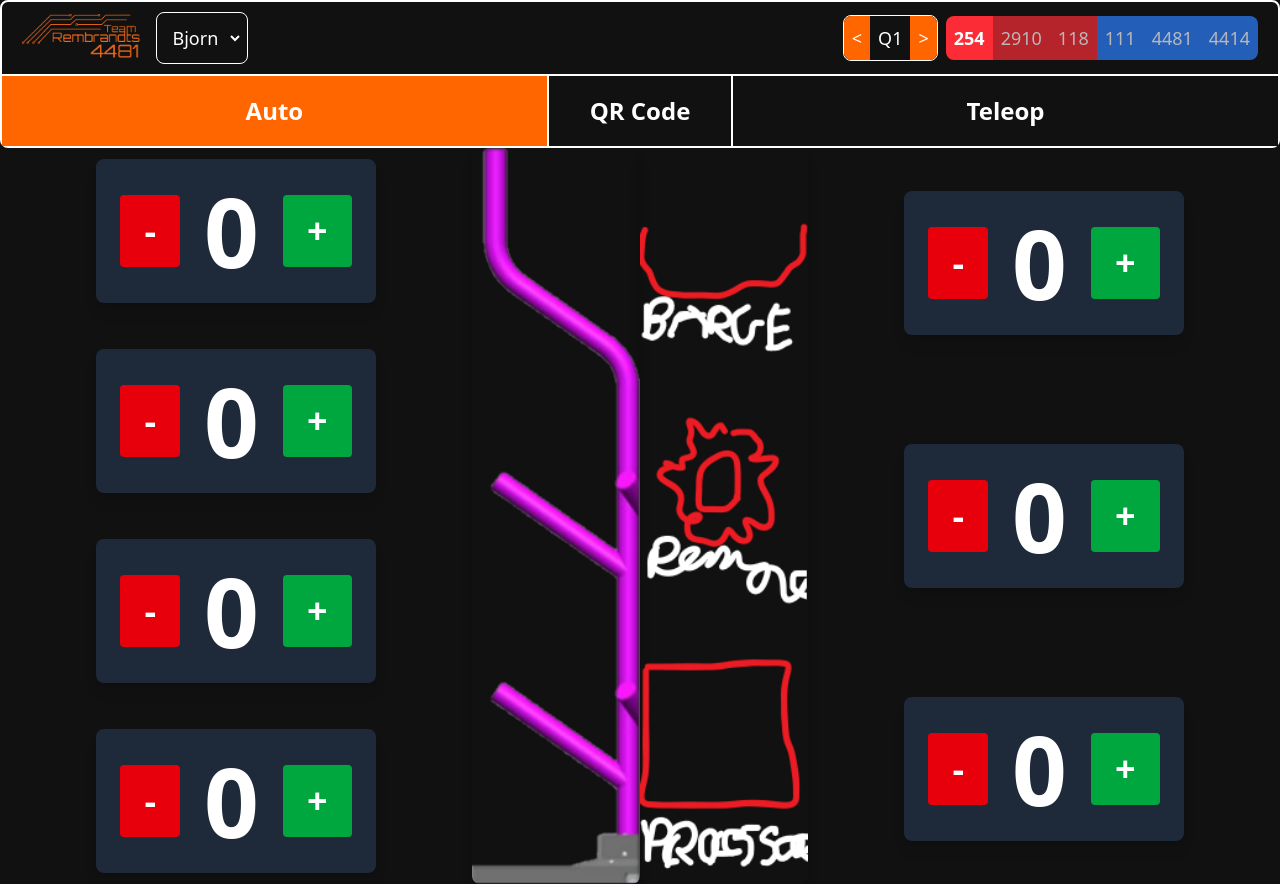
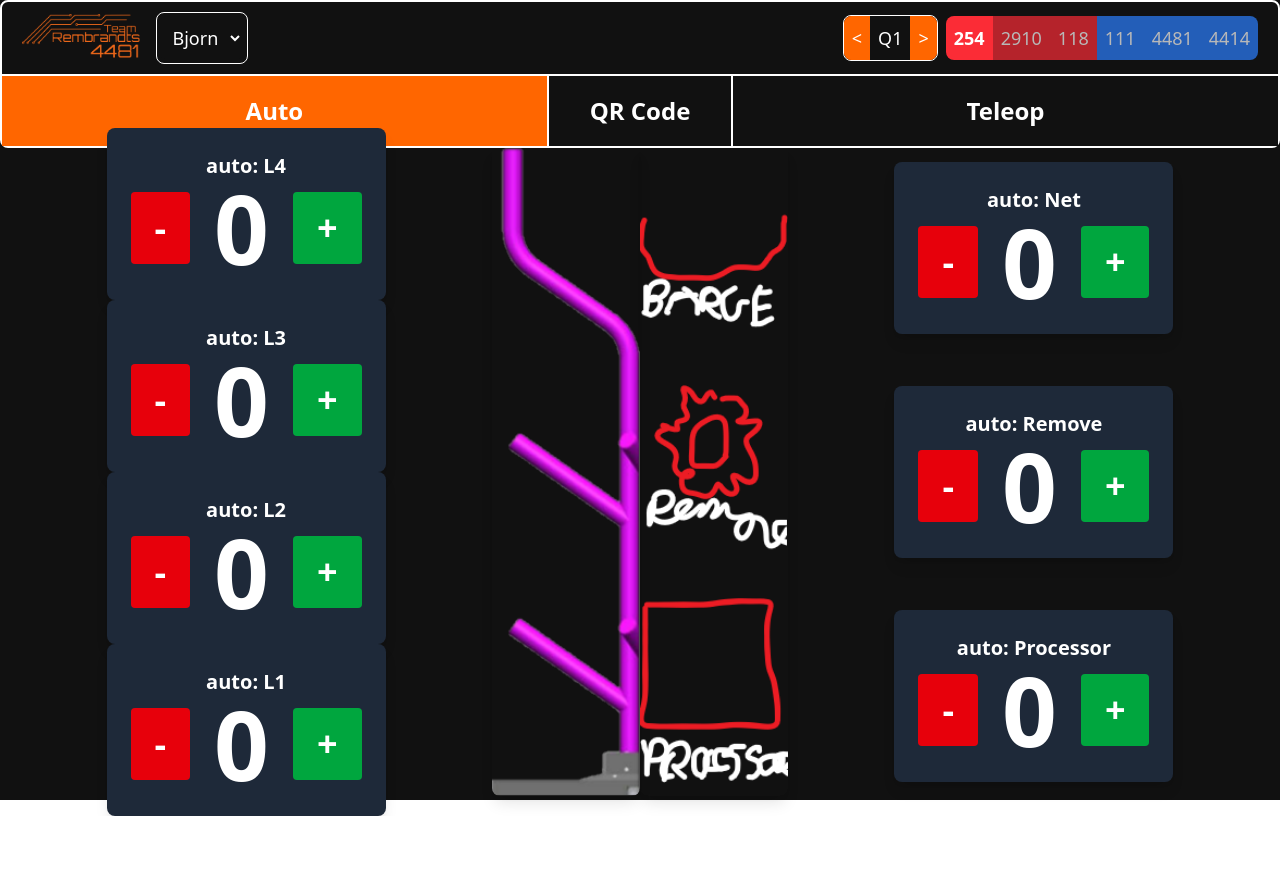
Before and after one commit to Bjorn4481/4481-scouting-app-2025, a React (Vite) app in the folder vite-project/: page / in a window 1280 px wide. Both pictures are taken after a click on the button "Start Match". After the commit the page ends 816 px from the top, so only its background shows below. Built offline with nearby package versions, Linux system fonts and the light colour scheme.

Commit message:
feat: enhance scouting app with current match tracking and data management

```diff
--- a/vite-project/src/App.jsx
+++ b/vite-project/src/App.jsx
@@ -6,31 +6,6 @@ import ScoutingInputDiv from "./components/ScoutingInputDiv";
 const App = () => {
   const [timer, setTimer] = useState(null);
   const [state, setState] = useState("Start Match");
-
-  const initialScoutingData = {
-    scoutName: "",
-    teamNumber: "",
-    matchString: "",
-    auto: {
-      L4: 0,
-      L3: 0,
-      L2: 0,
-      L1: 0,
-      Net: 0,
-      Remove: 0,
-      Processor: 0,
-    },
-    teleop: {
-      L4: 0,
-      L3: 0,
-      L2: 0,
-      L1: 0,
-      Net: 0,
-      Remove: 0,
-      Processor: 0,
-    },
-    comments: "",
-  };
 
   const initialConfigData = {
     selectedRobot: "red1",
@@ -66,36 +41,55 @@ const App = () => {
     ],
   };
 
-  const [scoutingData, setScoutingData] = useState(() => {
-    const savedData = localStorage.getItem("scoutingData");
-    return savedData ? JSON.parse(savedData) : initialScoutingData;
-  });
+  const initialScoutingData = {
+    "matches": {
+    }
+  };
 
   const [configData, setConfigData] = useState(() => {
     const savedData = localStorage.getItem("configData");
     return savedData ? JSON.parse(savedData) : initialConfigData;
   });
 
-  // Save scoutingData to localStorage whenever it changes
-  useEffect(() => {
-    localStorage.setItem("scoutingData", JSON.stringify(scoutingData));
-  }, [scoutingData]);
+  const [currentMatchString, setCurrentMatchString] = useState(() => {
+    const savedData = localStorage.getItem("currentMatchString");
+    return savedData ? savedData : initialConfigData.matches[0].matchString;
+  });
+
+  const [scoutingData, setScoutingData] = useState(() => {
+    const savedData = localStorage.getItem("scoutingData");
+    return savedData ? JSON.parse(savedData) : initialScoutingData;
+  });
 
   // Save configData to localStorage whenever it changes
   useEffect(() => {
     localStorage.setItem("configData", JSON.stringify(configData));
   }, [configData]);
 
+  // Save currentMatchString to localStorage whenever it changes
+  useEffect(() => {
+    localStorage.setItem("currentMatchString", currentMatchString);
+  }, [currentMatchString]);
+
+  // Save scoutingData to localStorage whenever it changes
+  useEffect(() => {
+    localStorage.setItem("scoutingData", JSON.stringify(scoutingData));
+  }, [scoutingData]);
+
   return (
     <div className="bg-[#111111] min-h-screen flex flex-col">
       <div className="border-2 border-white rounded-lg">
         <TopBar
+          currentMatchString={currentMatchString}
+          setCurrentMatchString={setCurrentMatchString}
           scoutingData={scoutingData}
           setScoutingData={setScoutingData}
           configData={configData}
           setConfigData={setConfigData}
         />
         <SubBar
+          currentMatchString={currentMatchString}
+          setCurrentMatchString={setCurrentMatchString}
           scoutingData={scoutingData}
           setScoutingData={setScoutingData}
           configData={configData}
@@ -108,6 +102,8 @@ const App = () => {
       </div>
       <div className="flex-grow">
         <ScoutingInputDiv
+          currentMatchString={currentMatchString}
+          setCurrentMatchString={setCurrentMatchString}
           scoutingData={scoutingData}
           setScoutingData={setScoutingData}
           state={state}
--- a/vite-project/src/components/Barge.jsx
+++ b/vite-project/src/components/Barge.jsx
@@ -2,9 +2,9 @@ import React from "react";
 import Counter from "./Counter";
 import BargeImage from "../assets/BARGE.png";
 
-const Barge = ({ type, scoutingData, setScoutingData }) => {
+const Barge = ({ type, currentMatchString, scoutingData, setScoutingData }) => {
   return (
-    <div className={`reef flex h-[calc(100vh-4rem)] justify-between`}>
+    <div className={`reef flex h-[calc(100vh-9.5rem)] justify-between`}>
       <div className="reef-image flex justify-end items-center h-full">
         <img
           src={BargeImage}
@@ -15,16 +15,19 @@ const Barge = ({ type, scoutingData, setScoutingData }) => {
       <div className="counters flex flex-col gap-6 justify-center h-full flex-grow">
         <Counter
           path={`${type}.Net`}
+          currentMatchString={currentMatchString}
           scoutingData={scoutingData}
           setScoutingData={setScoutingData}
         />
         <Counter
           path={`${type}.Remove`}
+          currentMatchString={currentMatchString}
           scoutingData={scoutingData}
           setScoutingData={setScoutingData}
         />
         <Counter
           path={`${type}.Processor`}
+          currentMatchString={currentMatchString}
           scoutingData={scoutingData}
           setScoutingData={setScoutingData}
         />
--- a/vite-project/src/components/Counter.jsx
+++ b/vite-project/src/components/Counter.jsx
@@ -1,29 +1,31 @@
 import React, { useState, useEffect } from "react";
 
-// Utility function to update nested fields
-const updateNestedField = (obj, path, value) => {
-  const keys = path.split(".");
-  const lastKey = keys.pop();
-  const lastObj = keys.reduce((obj, key) => obj[key], obj);
-  lastObj[lastKey] = value;
-};
-
-const Counter = ({ path, scoutingData, setScoutingData }) => {
+const Counter = ({ path, currentMatchString, scoutingData, setScoutingData }) => {
   const [count, setCount] = useState(0);
+  const phase = path.split(".")[0];
+  const action = path.split(".")[1];
 
   useEffect(() => {
-    const keys = path.split(".");
-    const value = keys.reduce((obj, key) => obj[key], scoutingData);
-    setCount(value);
-  }, [path, scoutingData]);
+    const currentMatch = scoutingData.matches[currentMatchString];
+    const currentCount = currentMatch?.[phase]?.[action] || 0;
+    setCount(currentCount);
+  }, [currentMatchString, scoutingData, path]);
 
   const updateScoutingData = (newCount) => {
-    setScoutingData((prevData) => {
-      const newData = { ...prevData };
-      updateNestedField(newData, path, newCount);
-      return newData;
-    });
-  };
+    setScoutingData((prev) => ({
+      ...prev,
+      matches: {
+        ...prev.matches,
+        [currentMatchString]: {
+          ...prev.matches[currentMatchString],
+          [phase]: {
+            ...prev.matches[currentMatchString][phase],
+            [action]: newCount,
+          },
+        },
+      },
+    }));
+  }
 
   const handleIncrement = () => {
     const newCount = Math.min(count + 1, 12);
@@ -39,7 +41,9 @@ const Counter = ({ path, scoutingData, setScoutingData }) => {
 
   return (
     <div className="flex justify-center items-center h-screen">
-      <div className="flex items-center space-x-6 bg-gray-800 p-6 rounded-lg shadow-lg">
+      <div className="flex flex-col items-center bg-gray-800 p-6 rounded-lg shadow-lg">
+        <span className="text-white text-xl font-semibold">{phase}: {action}</span>
+        <div className="flex items-center space-x-6">
           <button
             className="bg-red-600 hover:bg-red-700 text-white font-bold text-4xl px-6 py-4 rounded transition duration-300"
             onClick={handleDecrement}
@@ -55,6 +59,7 @@ const Counter = ({ path, scoutingData, setScoutingData }) => {
           </button>
         </div>
       </div>
+    </div>
   );
 };
 
--- a/vite-project/src/components/Reef.jsx
+++ b/vite-project/src/components/Reef.jsx
@@ -2,14 +2,14 @@ import React from "react";
 import Counter from "./Counter";
 import ReefImage from "../assets/REEF.png";
 
-const Reef = ({ type, scoutingData, setScoutingData }) => {
+const Reef = ({ type, currentMatchString, scoutingData, setScoutingData }) => {
   return (
-    <div className={`reef flex h-[calc(100vh-4rem)] justify-between`}>
-      <div className="counters flex flex-col gap-6 justify-center h-full flex-grow">
-        <Counter path={`${type}.L4`} scoutingData={scoutingData} setScoutingData={setScoutingData} />
-        <Counter path={`${type}.L3`} scoutingData={scoutingData} setScoutingData={setScoutingData} />
-        <Counter path={`${type}.L2`} scoutingData={scoutingData} setScoutingData={setScoutingData} />
-        <Counter path={`${type}.L1`} scoutingData={scoutingData} setScoutingData={setScoutingData} />
+    <div className={`reef flex h-[calc(100vh-9.5rem)] justify-between`}>
+      <div className="counters flex flex-col justify-center h-full flex-grow">
+        <Counter path={`${type}.L4`} currentMatchString={currentMatchString} scoutingData={scoutingData} setScoutingData={setScoutingData} />
+        <Counter path={`${type}.L3`} currentMatchString={currentMatchString} scoutingData={scoutingData} setScoutingData={setScoutingData} />
+        <Counter path={`${type}.L2`} currentMatchString={currentMatchString} scoutingData={scoutingData} setScoutingData={setScoutingData} />
+        <Counter path={`${type}.L1`} currentMatchString={currentMatchString} scoutingData={scoutingData} setScoutingData={setScoutingData} />
       </div>
       <div className="reef-image flex justify-end items-center h-full">
         <img
--- a/vite-project/src/components/ScoutingInputDiv.jsx
+++ b/vite-project/src/components/ScoutingInputDiv.jsx
@@ -2,13 +2,20 @@ import React from "react";
 import Barge from "./Barge";
 import Reef from "./Reef";
 
-const ScoutingInputDiv = ({ scoutingData, setScoutingData, state, configData }) => {
+const ScoutingInputDiv = ({
+  currentMatchString,
+  setCurrentMatchString,
+  scoutingData,
+  setScoutingData,
+  state, configData
+}) => {
   if (state === "auto" || state === "teleop") {
     return (
       <div className="scouting-input-div flex">
         <div className="flex-1">
           <Reef
             type={state}
+            currentMatchString={currentMatchString}
             scoutingData={scoutingData}
             setScoutingData={setScoutingData}
           />
@@ -16,19 +23,42 @@ const ScoutingInputDiv = ({ scoutingData, setScoutingData, state, configData })
         <div className="flex-1">
           <Barge
             type={state}
+            currentMatchString={currentMatchString}
             scoutingData={scoutingData}
             setScoutingData={setScoutingData}
           />
         </div>
       </div>
     );
-  } else if (state === "Start Match") {
+  }
+
+  if (state === "Start Match") {
+    const currentMatch = scoutingData.matches[currentMatchString];
+    const scoutName = currentMatch?.scoutName || "";
+    const teamNumber = currentMatch?.teamNumber || "";
     return (
-      <div className="scouting-input-div text-5xl flex flex-col items-center justify-center" style={{ marginTop: '15%' }}>
-      <span className="mb-4">{`Hey ${scoutingData.scoutName}!`}</span>
-      <span className="mb-10">Click <span className="text-green-500">Start Match</span> to Start Scouting</span>
-      <span>Match: {scoutingData.matchString}</span>
-      <span>Team: <span className={`${configData.selectedRobot.includes("red") ? "text-red-500" : "text-blue-500"}`}>{scoutingData.teamNumber}</span></span>
+      <div
+        className="scouting-input-div text-5xl flex flex-col items-center justify-center"
+        style={{ marginTop: "15%" }}
+      >
+        <span className="mb-4">{`Hey ${scoutName}!`}</span>
+        <span className="mb-10">
+          Click <span className="text-green-500">Start Match</span> to Start
+          Scouting
+        </span>
+        <span>Match: {currentMatchString}</span>
+        <span>
+          Team:{" "}
+          <span
+            className={`${
+              configData.selectedRobot.includes("red")
+                ? "text-red-500"
+                : "text-blue-500"
+            }`}
+          >
+            {teamNumber}
+          </span>
+        </span>
       </div>
     );
   }
--- a/vite-project/src/components/TopBar.jsx
+++ b/vite-project/src/components/TopBar.jsx
@@ -3,6 +3,8 @@ import QRCodeScanner from "./QRCodeScanner";
 import Logo from "../assets/TR-Logo.png";
 
 const TopBar = ({
+  currentMatchString,
+  setCurrentMatchString,
   scoutingData,
   setScoutingData,
   configData,
@@ -10,49 +12,91 @@ const TopBar = ({
 }) => {
   const [isScannerDialogOpen, setIsScannerDialogOpen] = useState(false);
 
+  // Update scoutName of current match in scoutingData whenever the user changes
   const onUserChange = (e) => {
-    setScoutingData({
-      ...scoutingData,
-      scoutName: e.target.value,
-    });
+    // Update scoutName of current match in scoutingData
+    setScoutingData((prev) => ({
+      ...prev,
+      matches: {
+        ...prev.matches,
+        [currentMatchString]: {
+          ...prev.matches[currentMatchString],
+          scoutName: e.target.value,
+        },
+      },
+    }));
   };
 
+  // Handle previous match button click
   const handlePrevMatch = () => {
+    // get previous match from configData and setCurrentMatchString
     const currentMatchIndex = configData.matches.findIndex(
-      (match) => match.matchString === scoutingData.matchString
+      (match) => match.matchString === currentMatchString
     );
     const newIndex = (currentMatchIndex - 1 + configData.matches.length) % configData.matches.length;
-    setScoutingData({
-      ...scoutingData,
-      matchString: configData.matches[newIndex].matchString,
-      teamNumber: configData.matches[newIndex][configData.selectedRobot],
-    });
+    setCurrentMatchString(configData.matches[newIndex].matchString);
   };
 
+  // Handle next match button click
   const handleNextMatch = () => {
+    // get next match from configData and setCurrentMatchString
     const currentMatchIndex = configData.matches.findIndex(
-      (match) => match.matchString === scoutingData.matchString
+      (match) => match.matchString === currentMatchString
     );
-    const newIndex = (currentMatchIndex + 1) % configData.matches.length;
-    setScoutingData({
-      ...scoutingData,
-      matchString: configData.matches[newIndex].matchString,
-      teamNumber: configData.matches[newIndex][configData.selectedRobot],
-    });
+    const newIndex = (currentMatchIndex + 1 + configData.matches.length) % configData.matches.length;
+    setCurrentMatchString(configData.matches[newIndex].matchString);
   };
 
+  // Update scoutingData whenever currentMatchString changes
   useEffect(() => {
     const selectElement = document.querySelector(".user-dropdown");
     if (selectElement) {
-      setScoutingData({
-        ...scoutingData,
-        scoutName: selectElement.value,
-        matchString: configData.matches[0].matchString,
-        teamNumber: configData.matches[0][configData.selectedRobot],
+      // Update scoutName of current match in scoutingData only if it doesn't already exist
+      setScoutingData((prev) => {
+        const currentMatch = prev.matches[currentMatchString];
+        if (!currentMatch || !currentMatch.scoutName) {
+          return {
+            ...prev,
+            matches: {
+              ...prev.matches,
+              [currentMatchString]: {
+                ...currentMatch,
+                scoutName: selectElement.value,
+                teamNumber: configData.matches.find(
+                  (match) => match.matchString === currentMatchString
+                )[configData.selectedRobot],
+                auto: {
+                  L4: 0,
+                  L3: 0,
+                  L2: 0,
+                  L1: 0,
+                  Net: 0,
+                  Remove: 0,
+                  Processor: 0,
+                },
+                teleop: {
+                  L4: 0,
+                  L3: 0,
+                  L2: 0,
+                  L1: 0,
+                  Net: 0,
+                  Remove: 0,
+                  Processor: 0,
+                },
+                comments: "",
+              },
+            },
+          };
+        } else {
+          // Set the value of the user-dropdown to the existing scoutName
+          selectElement.value = currentMatch.scoutName;
+        }
+        return prev;
       });
     }
-  }, []);
+  }, [currentMatchString, scoutingData]);
 
+  // Add long press event listener to the logo to open the QR code scanner dialog
   useEffect(() => {
     let pressTimer;
     const logoElement = document.querySelector(".logo");
@@ -114,7 +158,7 @@ const TopBar = ({
           </button>
         </div>
         <div className="info text-white text-lg p-2">
-          <span>{scoutingData.matchString}</span>
+          <span>{currentMatchString}</span>
         </div>
         <div className="info text-white text-lg bg-[#ff6600] rounded-r-lg">
           <button
@@ -132,7 +176,7 @@ const TopBar = ({
       >
         <span>
           {configData.matches.find(
-            (match) => match.matchString === scoutingData.matchString
+            (match) => match.matchString === currentMatchString
           )?.red1}
         </span>
       </div>
@@ -143,7 +187,7 @@ const TopBar = ({
       >
         <span>
           {configData.matches.find(
-            (match) => match.matchString === scoutingData.matchString
+            (match) => match.matchString === currentMatchString
           )?.red2}
         </span>
       </div>
@@ -154,7 +198,7 @@ const TopBar = ({
       >
         <span>
           {configData.matches.find(
-            (match) => match.matchString === scoutingData.matchString
+            (match) => match.matchString === currentMatchString
           )?.red3}
         </span>
       </div>
@@ -165,7 +209,7 @@ const TopBar = ({
       >
         <span>
           {configData.matches.find(
-            (match) => match.matchString === scoutingData.matchString
+            (match) => match.matchString === currentMatchString
           )?.blue1}
         </span>
       </div>
@@ -176,7 +220,7 @@ const TopBar = ({
       >
         <span>
           {configData.matches.find(
-            (match) => match.matchString === scoutingData.matchString
+            (match) => match.matchString === currentMatchString
           )?.blue2}
         </span>
       </div>
@@ -187,7 +231,7 @@ const TopBar = ({
       >
         <span>
           {configData.matches.find(
-            (match) => match.matchString === scoutingData.matchString
+            (match) => match.matchString === currentMatchString
           )?.blue3}
         </span>
       </div>
@@ -199,15 +243,14 @@ const TopBar = ({
             <QRCodeScanner
               configData={configData}
               setConfigData={setConfigData}
+              scoutingData={scoutingData}
+              setScoutingData={setScoutingData}
               setIsScannerDialogOpen={setIsScannerDialogOpen}
             />
             <button
               className="mt-4 bg-red-500 text-white py-2 px-4 rounded hover:bg-red-700 mx-auto block"
               onClick={() => {
-                  setIsScannerDialogOpen(false)
-                  scoutingData.matchString = configData.matches[0].matchString
-                  scoutingData.teamNumber = configData.matches[0][configData.selectedRobot]
-                  setScoutingData(scoutingData)
+                  setIsScannerDialogOpen(false);
                 }
               }
             >
```
Also changed, not shown: vite-project/src/components/QRCodeScanner.jsx (+9 -1 lines), vite-project/src/components/SubBar.jsx (+22 -15 lines), 1 other file (tests, documents, lock files or other folders). Lines whose indentation alone changed are shown as unchanged.
